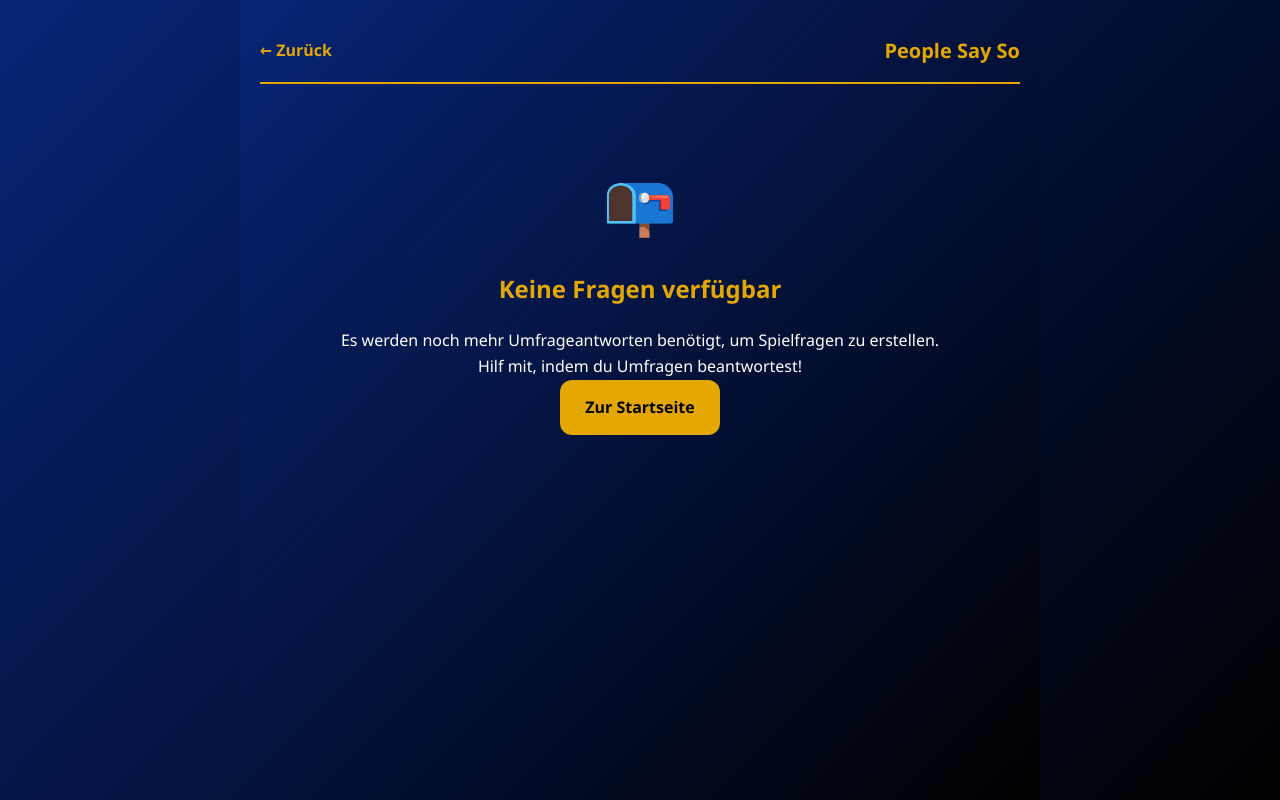
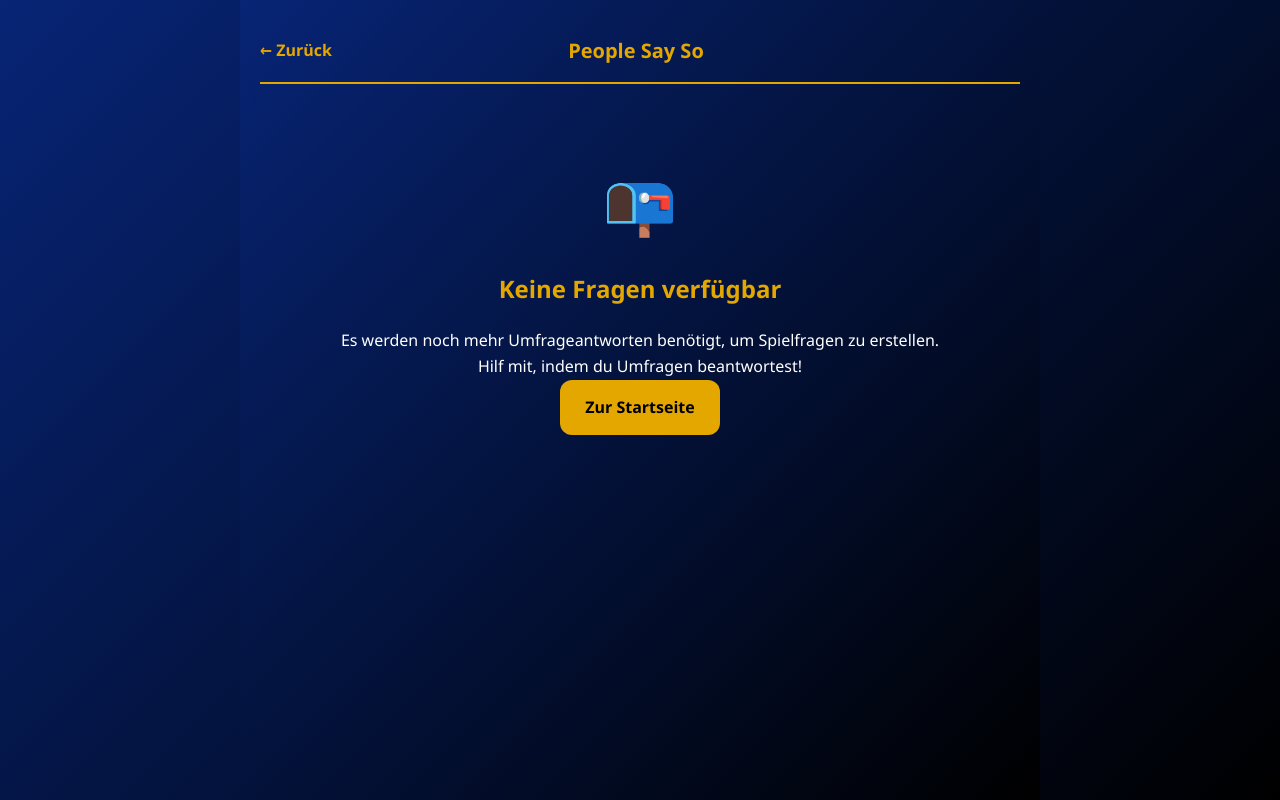
Before and after one commit to deingebieter/People-Say-So, a PHP site: page /game.php in a window 1280 px wide. Run offline with PHP 8.4, Linux system fonts and the light colour scheme; data that the repository does not hold is empty.

Commit message:
Fix header layout after energy bar removal
- Center logo on index.php (justify-content: center)
- Add game-header class + spacer div on game.php so back-btn stays left and title stays centered (space-between with symmetrical spacer)
- Fix responsive rule to only stack the game header, not the simple index header

Agent-Logs-Url: https://github.com/deingebieter/People-Say-So/sessions/fe98b6b5-e6e5-407f-98b1-b9353771fb90

Co-authored-by: deingebieter <208363245+deingebieter@users.noreply.github.com>

```diff
--- a/project/assets/style.css
+++ b/project/assets/style.css
@@ -74,7 +74,7 @@ body {
    ===================== */
 .header {
     display: flex;
-    justify-content: space-between;
+    justify-content: center;
     align-items: center;
     padding: 15px 0;
     border-bottom: 2px solid var(--color-gold);
@@ -92,6 +92,14 @@ body {
     font-size: 20px;
     font-weight: bold;
     color: var(--color-gold);
+}
+
+.game-header {
+    justify-content: space-between;
+}
+
+.header-spacer {
+    width: 80px; /* matches approximate back-btn width for symmetry */
 }
 
 .back-btn {
@@ -765,10 +773,14 @@ body {
    Responsive Design
    ===================== */
 @media (max-width: 600px) {
-    .header {
+    .game-header {
         flex-direction: column;
         gap: 15px;
         text-align: center;
+    }
+
+    .header-spacer {
+        display: none;
     }
 
     .logo {
--- a/project/game.php
+++ b/project/game.php
@@ -9,9 +9,10 @@
 <body>
     <div class="container game-container">
         <!-- Header -->
-        <header class="header">
+        <header class="header game-header">
             <a href="index.php" class="back-btn">← Zurück</a>
             <h1 class="logo-small">People Say So</h1>
+            <div class="header-spacer"></div>
         </header>
 
         <!-- Game Content -->
```
